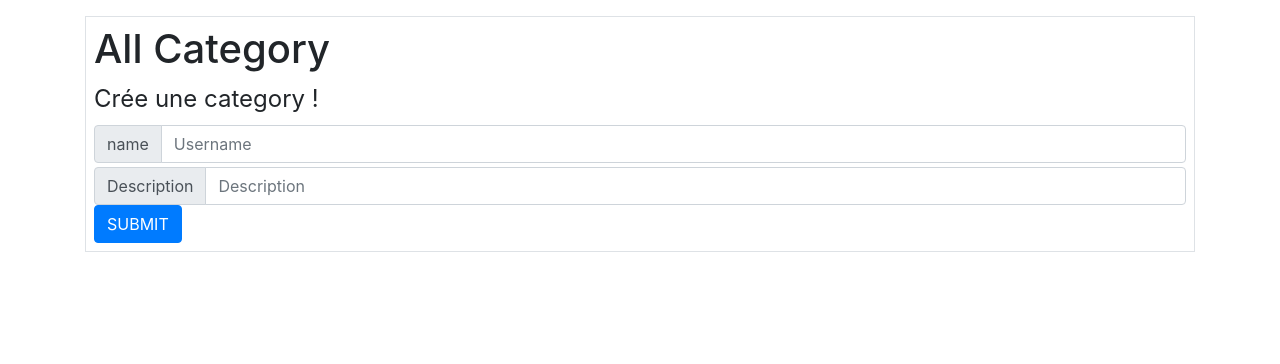
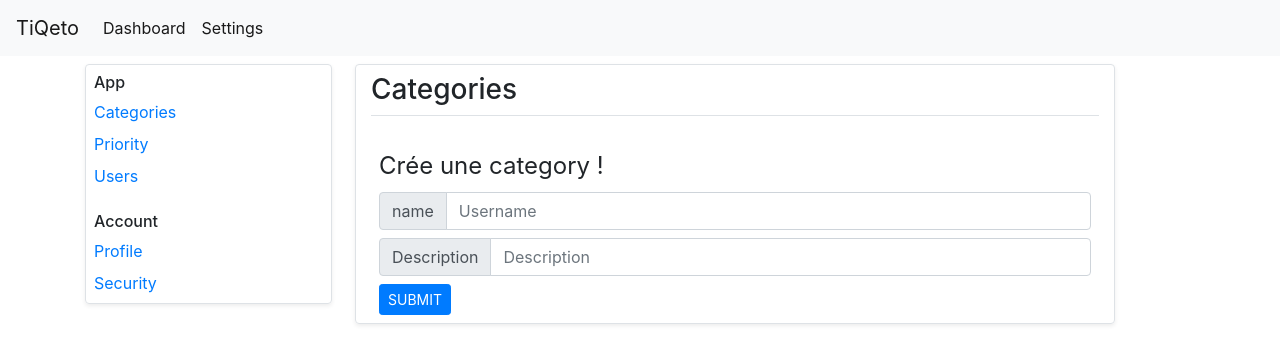
Before and after one commit to Melvynx/Ticket0_flask, a Flask app: page /categories in a window 1280 px wide. Shown: the top 364 px of the page. Run offline with Flask 2, Linux system fonts and the light colour scheme; data that the repository does not hold is empty; some libraries are stand-ins or nearby versions.

Commit message:
add model settings page, resolve some error

```diff
--- a/app.py
+++ b/app.py
@@ -20,24 +20,15 @@ def home():
   route_name = request.base_url
   return f"<h1>First Page</h1><p>you're on {route_name}"
 
+@app.route("/test")
+def test():
+  return render_template("test.html", title="Cat", title_setting="cati")
 
 @app.errorhandler(404)
 def page_not_found(error):
   # Afficher un message dans la console
   app.logger.info(f"L'URL est fausse... {request.url}")
   return render_template("error.html", error=error), 404
-
-
-@app.route("/form", methods=["POST", "GET"])
-def input_post_fields():
-  # Récupère les deux "contenus" dans le formulaire du fichier "form_input_2_fields.html"
-  name = request.form.get('username')
-  message = request.form.get('message')
-  # Affiche les 2 variables récupérées dans la page HTML
-  print(name, "   ", message)
-  # On fait référence au fichier html avec un formulaire ou on entre deux valeurs
-  # "nom_utilisateur_html" et "prenom_utilisateur_html"
-  return render_template("form.html", name=name, message=message)
 
 # --------------
 # | CATEGORIES |
@@ -47,14 +38,14 @@ def input_post_fields():
 @app.route("/categories")
 def categories():
   categories = select_db.DBSelect().select("SELECT * FROM T_Category")
-  return render_template('categories.html', title="Categories index", categories=categories)
+  return render_template('categories.html', title="Categories index", title_setting="Categories", categories=categories)
 
 
 @app.route("/category/<id_category>")
 def category(id_category):
   category = select_db.DBSelect().select(f"SELECT * FROM `T_Category` WHERE `id_category` = {id_category} ")
   items = select_db.DBSelect().select(f"SELECT * FROM `T_Item` WHERE `fk_category` = {id_category} ")
-  return render_template('category.html', title="Category", category=category, items=items)
+  return render_template('category.html', title="Category", title_setting="Category", category=category, items=items)
 
 
 @app.route("/categories/<id_category>", methods=["PATCH"])
@@ -94,10 +85,10 @@ def category_new():
     flash("Can't create category with empty value.", "danger")
   return redirect(url_for("categories"))
 
+
 # --------------
-# | CATEGORIES |
+# | ITEM |
 # --------------
-
 
 @app.route("/items/<id_item>", methods=["PATCH"])
 def item_edit(id_item):
@@ -127,7 +118,8 @@ def item_new():
   description = request.form.get('item-description')
   category_id = request.form.get('category-id')
 
-  sql_request = "INSERT INTO `T_Item` (`id_item`, `fk_category`, `name`, `description`, `created_at`) VALUES (NULL, %(id_category)s, %(name)s, %(description)s, CURRENT_TIMESTAMP);"
+  sql_request = "INSERT INTO `T_Item` (`id_item`, `fk_category`, `name`, `description`, `created_at`) VALUES (NULL, " \
+                "%(id_category)s, %(name)s, %(description)s, CURRENT_TIMESTAMP); "
   values = {"id_category": category_id, "name": name, "description": description}
   if len(name) > 1 and len(description) > 1:
     insert.DbInsertOneTable().insert(sql_request, values)
--- a/static/css/categories.css
+++ b/static/css/categories.css
@@ -5,13 +5,11 @@
 }
 
 .category-list-block {
-  margin-top: 16px;
   padding: 8px;
   list-style-type: none;
 }
 
 .category-block {
-  border-bottom: 1px solid black;
   padding: 8px;
   width: 100%;
 }
@@ -42,3 +40,7 @@
 .category-block .link {
   font-size: 12px;
 }
+
+.category-block .title-id h3 {
+  margin: 4px;
+}
--- a/static/css/category.css
+++ b/static/css/category.css
@@ -46,11 +46,11 @@
 .box-hide {
   position: absolute;
   width: 100%;
+  height: 100%;
   display: flex;
   justify-content: center;
   align-items: center;
   border-radius: 8px;
-  height: 100%;
   top: 0;
   left: 0;
   background-color: white;
--- /dev/null
+++ b/static/css/settings.css
@@ -0,0 +1,12 @@
+.settings-block {
+  display: flex;
+  align-items: flex-start;
+}
+
+.settings-nav .title {
+  font-size: 18px;
+}
+
+.settings-nav .nav-bar {
+  margin-bottom: 8px;
+}
--- a/static/js/category.js
+++ b/static/js/category.js
@@ -16,9 +16,6 @@ function toggleEditName() {
 // event focus out input name
 function onFocusOutName() {
   let inputName = document.getElementById("category-name");
-  document.getElementById(
-    "category-title"
-  ).innerHTML = `Category : ${inputName.value}`;
   document.getElementById("category-name-button").innerHTML = "Edit";
   inputName.disabled = !inputName.disabled;
   setTimeout(() => (nameFocus = false), 100);
--- a/templates/categories.html
+++ b/templates/categories.html
@@ -1,34 +1,35 @@
-{% extends "model/layout.html" %}
+{% extends "model/settings.html" %}
 <!-- block content -->
-{% block head %}
+{% block link %}
 <link
   rel="stylesheet"
   href="{{ url_for('static', filename='css/categories.css') }}"
 />
-{% endblock %} {% block content %}
-<div class="border category-list-block">
-  <h1>All Category</h1>
+{% endblock %} {% block setting %}
+<div class="category-list-block">
   <div class="category-list">
     {% if categories %}
     <!-- if categories-->
     {% for category in categories %}
-    <div class="category-block">
+    <div class="category-block border-bottom">
       <div class="title-id">
         {% if category["name"] %}
         <h3>{{ category["name"] }}</h3>
         {% else %}
         <h3 class="no-title">No-title</h3>
         {% endif %}
-        <a class="link" href="{{ url_for('category', id=category['id_category']) }}"
+        <a
+          class="link"
+          href="{{ url_for('category', id_category=category['id_category']) }}"
           >edit category and item
         </a>
       </div>
     </div>
     {% endfor %} {% endif %}
   </div>
-  <form method="POST" action="/category/new">
+  <form method="POST" action="/category/new" class="mt-4">
     <legend>Crée une category !</legend>
-    <div class="input-group flex-nowrap mt-1">
+    <div class="input-group flex-nowrap mt-2">
       <div class="input-group-prepend">
         <span class="input-group-text" id="name">name</span>
       </div>
@@ -41,7 +42,7 @@
         aria-describedby="addon-wrapping"
       />
     </div>
-    <div class="input-group flex-nowrap mt-1">
+    <div class="input-group flex-nowrap mt-2">
       <div class="input-group-prepend">
         <span class="input-group-text" id="message">Description</span>
       </div>
@@ -60,8 +61,12 @@
       {{ message }}
     </div>
     {% endfor %} {% endif %} {% endwith %}
-    <input type="submit" value="SUBMIT" class="btn btn-primary margin-top" />
+    <input
+      type="submit"
+      value="SUBMIT"
+      class="btn btn-sm btn-primary margin-top mt-2"
+    />
   </form>
 </div>
 <!-- end content -->
-{% endblock content %}
+{% endblock setting %}
--- a/templates/model/layout.html
+++ b/templates/model/layout.html
@@ -23,6 +23,19 @@
     <script src="{{ url_for('static', filename='js/index.js') }}"></script>
   </head>
   <body>
+    <nav class="navbar navbar-expand-lg navbar-light bg-light">
+      <a class="navbar-brand" href="#">TiQeto</a>
+      <div class="collapse navbar-collapse" id="navbarSupportedContent">
+        <ul class="navbar-nav mr-auto">
+          <li class="nav-item active">
+            <a class="nav-link" href="#">Dashboard</a>
+          </li>
+          <li class="nav-item active">
+            <a class="nav-link" href="{{ url_for('categories') }}">Settings</a>
+          </li>
+        </ul>
+      </div>
+    </nav>
     <div class="container">
       {% block content %}
       <!-- content -->
--- /dev/null
+++ b/templates/model/settings.html
@@ -0,0 +1,43 @@
+{% extends "model/layout.html" %}
+<!-- block head -->
+{% block head %}
+<link rel="stylesheet" href="{{ url_for('static', filename='css/settings.css') }}" />
+{% block link %} {% endblock %} {% endblock %}
+<!-- start block content -->
+{% block content %}
+
+<div class="row mt-2">
+  <nav class="col-sm-3">
+    <div class="settings-nav border rounded mr-2 pt-2 pl-2 shadow-sm">
+      <div class="title mb-1">
+        <h6 class="title-h6">App</h6>
+      </div>
+      <div class="nav-bar">
+        <a href="{{ url_for('categories') }}" class="nav-a">Categories</a>
+      </div>
+      <div class="nav-bar">
+        <a href="#" class="nav-a">Priority</a>
+      </div>
+      <div class="nav-bar">
+        <a href="#" class="nav-a">Users</a>
+      </div>
+      <div class="title mb-1 mt-4">
+        <h6 class="title-h6">Account</h6>
+      </div>
+      <div class="nav-bar">
+        <a href="#" class="nav-a">Profile</a>
+      </div>
+      <div class="nav-bar">
+        <a href="#" class="nav-a">Security</a>
+      </div>
+    </div>
+  </nav>
+  <div class="settings col-sm-8 border rounded shadow-sm">
+    <div class="border-bottom mt-2">
+      <h3>{{ title_setting }}</h3>
+    </div>
+    {% block setting %} {% endblock %}
+  </div>
+</div>
+<!-- end content -->
+{% endblock content %}
```
Also changed, not shown: templates/category.html (+12 -12 lines), templates/form.html (deleted, +0 -42 lines), templates/test.html (added, +11 -0 lines), templates/onecat.html (deleted).
